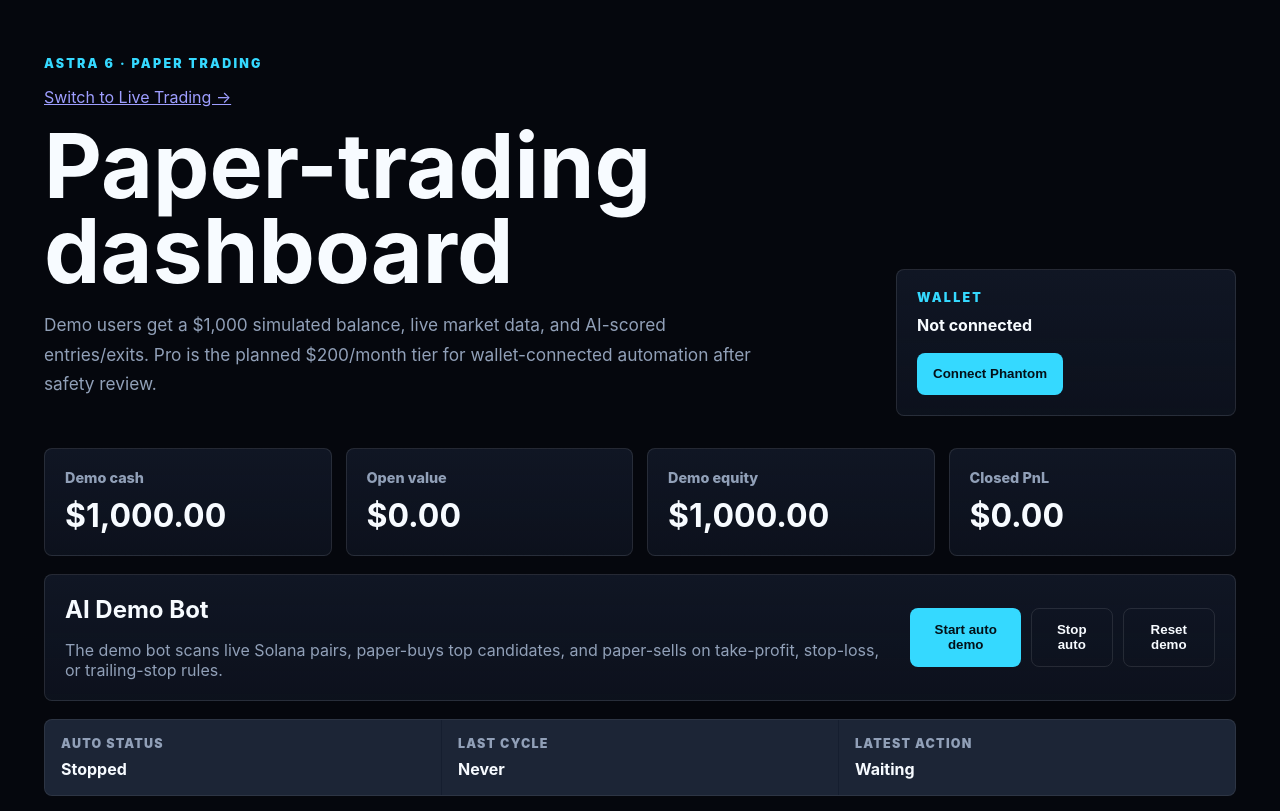
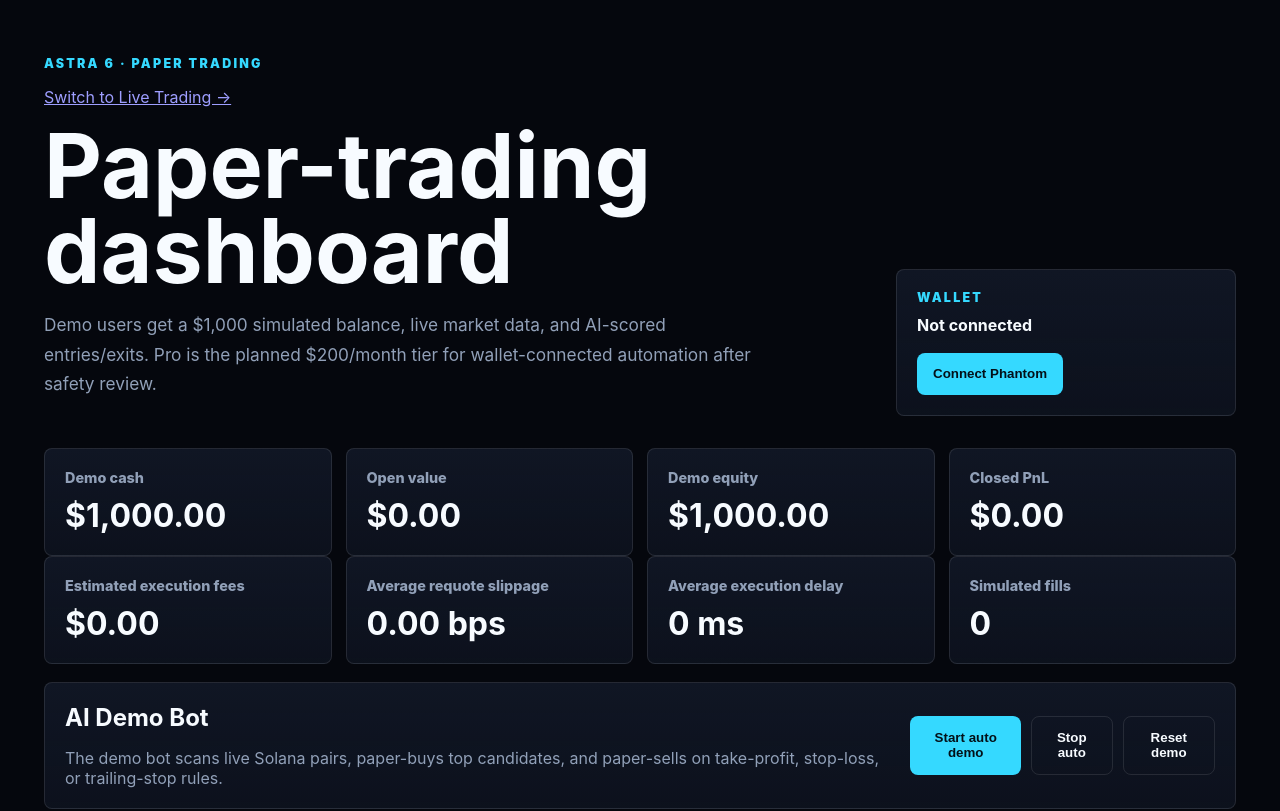
Before and after one commit to llBAkERll/ai-trading-bot-, a website: page src/web/index.html in a window 1280 px wide. Shown: the top 811 px of the page. Drawn offline with Linux system fonts and the light colour scheme; no server answers.

Commit message:
Add paper execution fee, slippage, and delay metrics to dashboard

```diff
--- a/src/web/index.html
+++ b/src/web/index.html
@@ -41,6 +41,8 @@
           <strong id="closedPnl">$0.00</strong>
         </article>
       </section>
+
+      <section class="metrics-grid" aria-label="Paper execution realism"><article><span>Estimated execution fees</span><strong id="executionFees">$0.00</strong></article><article><span>Average requote slippage</span><strong id="executionSlippage">0.00 bps</strong></article><article><span>Average execution delay</span><strong id="executionDelay">0 ms</strong></article><article><span>Simulated fills</span><strong id="executionFills">0</strong></article></section>
 
       <section class="control-row">
         <div>
```
